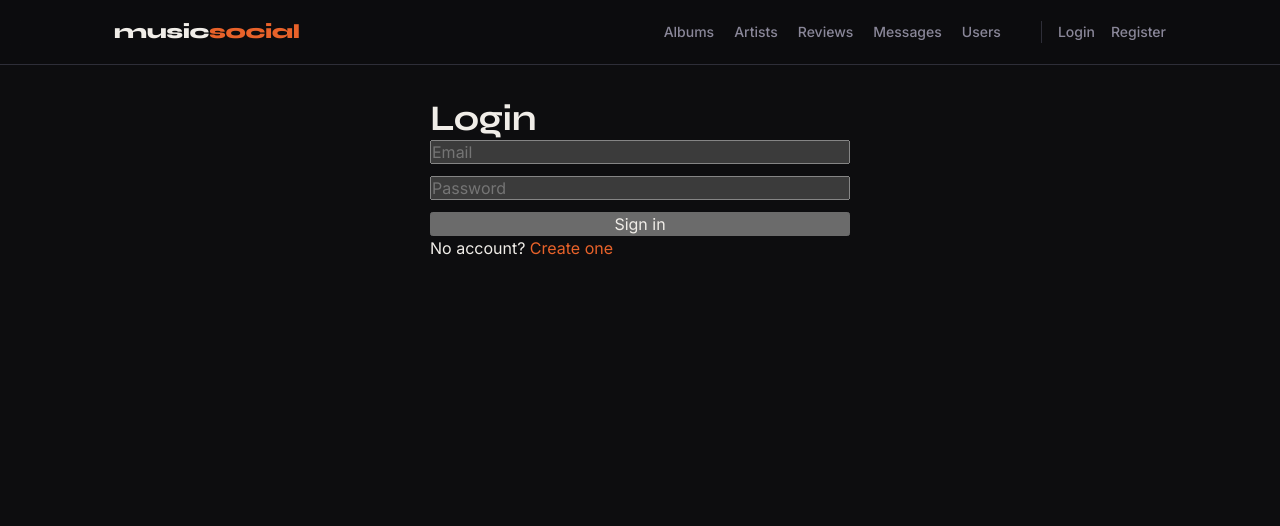
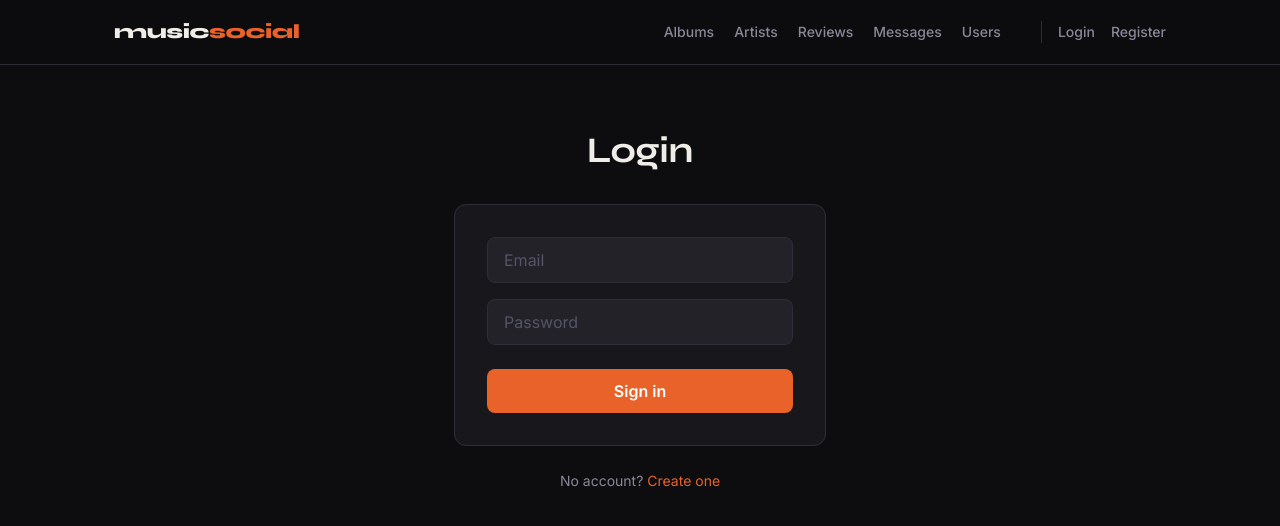
Before and after one commit to seggovia/music-social, a React (Vite) app in the folder frontend/: page /login in a window 1280 px wide. Shown: the top 526 px of the page. Built offline with nearby package versions, Linux system fonts and the light colour scheme; no server answers.

Commit message:
feat: style login and register pages with shared AuthForm module

```diff
--- /dev/null
+++ b/frontend/src/features/auth/components/AuthForm.module.css
@@ -0,0 +1,73 @@
+.wrapper {
+  max-width: 420px;
+  margin: var(--space-16) auto;
+  padding: 0 var(--space-6);
+}
+
+.title {
+  margin-bottom: var(--space-8);
+  text-align: center;
+}
+
+.form {
+  display: grid;
+  gap: var(--space-4);
+  background: var(--color-surface);
+  border: 1px solid var(--color-border);
+  border-radius: var(--radius-lg);
+  padding: var(--space-8);
+}
+
+.input {
+  background: var(--color-surface-2);
+  border: 1px solid var(--color-border);
+  color: var(--color-text);
+  padding: var(--space-3) var(--space-4);
+  border-radius: var(--radius-md);
+  font-size: var(--text-base);
+  transition: border-color var(--transition-fast);
+}
+
+.input::placeholder {
+  color: var(--color-text-subtle);
+}
+
+.input:focus {
+  outline: none;
+  border-color: var(--color-accent);
+  box-shadow: 0 0 0 3px var(--color-accent-glow);
+}
+
+.submitButton {
+  background: var(--color-accent);
+  color: #fff;
+  border: none;
+  padding: var(--space-3) var(--space-6);
+  border-radius: var(--radius-md);
+  font-weight: 600;
+  margin-top: var(--space-2);
+  transition: background var(--transition-fast);
+}
+
+.submitButton:hover {
+  background: var(--color-accent-dim);
+}
+
+.submitButton:disabled {
+  opacity: 0.6;
+  cursor: not-allowed;
+}
+
+.error {
+  color: var(--color-error);
+  font-size: var(--text-sm);
+  margin-top: var(--space-4);
+  text-align: center;
+}
+
+.footer {
+  margin-top: var(--space-6);
+  text-align: center;
+  color: var(--color-text-muted);
+  font-size: var(--text-sm);
+}
--- a/frontend/src/features/auth/pages/LoginPage.tsx
+++ b/frontend/src/features/auth/pages/LoginPage.tsx
@@ -2,6 +2,7 @@ import { useState, type FormEvent } from 'react';
 import { Link, useNavigate } from 'react-router-dom';
 import { useAuthStore } from '../stores/authStore';
 import { ROUTES } from '@/shared/lib/constants';
+import styles from '../components/AuthForm.module.css';
 
 export function LoginPage() {
   const navigate = useNavigate();
@@ -18,15 +19,31 @@ export function LoginPage() {
   }
 
   return (
-    <div style={{ maxWidth: 420, margin: '2rem auto' }}>
-      <h1>Login</h1>
-      <form onSubmit={handleSubmit} style={{ display: 'grid', gap: '0.75rem' }}>
-        <input type="email" placeholder="Email" value={email} onChange={(event) => setEmail(event.target.value)} required />
-        <input type="password" placeholder="Password" value={password} onChange={(event) => setPassword(event.target.value)} required />
-        <button type="submit" disabled={isLoading}>{isLoading ? 'Signing in...' : 'Sign in'}</button>
+    <div className={styles.wrapper}>
+      <h1 className={styles.title}>Login</h1>
+      <form onSubmit={handleSubmit} className={styles.form}>
+        <input
+          type="email"
+          placeholder="Email"
+          value={email}
+          onChange={(event) => setEmail(event.target.value)}
+          className={styles.input}
+          required
+        />
+        <input
+          type="password"
+          placeholder="Password"
+          value={password}
+          onChange={(event) => setPassword(event.target.value)}
+          className={styles.input}
+          required
+        />
+        <button type="submit" disabled={isLoading} className={styles.submitButton}>
+          {isLoading ? 'Signing in...' : 'Sign in'}
+        </button>
       </form>
-      {error ? <p role="alert">{error}</p> : null}
-      <p>
+      {error ? <p role="alert" className={styles.error}>{error}</p> : null}
+      <p className={styles.footer}>
         No account? <Link to={ROUTES.REGISTER}>Create one</Link>
       </p>
     </div>
--- a/frontend/src/features/auth/pages/RegisterPage.tsx
+++ b/frontend/src/features/auth/pages/RegisterPage.tsx
@@ -2,6 +2,7 @@ import { useState, type FormEvent } from 'react';
 import { Link, useNavigate } from 'react-router-dom';
 import { useAuthStore } from '../stores/authStore';
 import { ROUTES } from '@/shared/lib/constants';
+import styles from '../components/AuthForm.module.css';
 
 export function RegisterPage() {
   const navigate = useNavigate();
@@ -21,18 +22,52 @@ export function RegisterPage() {
   }
 
   return (
-    <div style={{ maxWidth: 420, margin: '2rem auto' }}>
-      <h1>Register</h1>
-      <form onSubmit={handleSubmit} style={{ display: 'grid', gap: '0.75rem' }}>
-        <input type="email" placeholder="Email" value={email} onChange={(event) => setEmail(event.target.value)} required />
-        <input type="password" placeholder="Password" value={password} onChange={(event) => setPassword(event.target.value)} required />
-        <input type="text" placeholder="Username" value={username} onChange={(event) => setUsername(event.target.value)} required />
-        <input type="text" placeholder="Display name" value={displayName} onChange={(event) => setDisplayName(event.target.value)} />
-        <textarea placeholder="Bio" value={bio} onChange={(event) => setBio(event.target.value)} />
-        <button type="submit" disabled={isLoading}>{isLoading ? 'Creating account...' : 'Create account'}</button>
+    <div className={styles.wrapper}>
+      <h1 className={styles.title}>Register</h1>
+      <form onSubmit={handleSubmit} className={styles.form}>
+        <input
+          type="email"
+          placeholder="Email"
+          value={email}
+          onChange={(event) => setEmail(event.target.value)}
+          className={styles.input}
+          required
+        />
+        <input
+          type="password"
+          placeholder="Password"
+          value={password}
+          onChange={(event) => setPassword(event.target.value)}
+          className={styles.input}
+          required
+        />
+        <input
+          type="text"
+          placeholder="Username"
+          value={username}
+          onChange={(event) => setUsername(event.target.value)}
+          className={styles.input}
+          required
+        />
+        <input
+          type="text"
+          placeholder="Display name"
+          value={displayName}
+          onChange={(event) => setDisplayName(event.target.value)}
+          className={styles.input}
+        />
+        <textarea
+          placeholder="Bio"
+          value={bio}
+          onChange={(event) => setBio(event.target.value)}
+          className={styles.input}
+        />
+        <button type="submit" disabled={isLoading} className={styles.submitButton}>
+          {isLoading ? 'Creating account...' : 'Create account'}
+        </button>
       </form>
-      {error ? <p role="alert">{error}</p> : null}
-      <p>
+      {error ? <p role="alert" className={styles.error}>{error}</p> : null}
+      <p className={styles.footer}>
         Already have one? <Link to={ROUTES.LOGIN}>Sign in</Link>
       </p>
     </div>
```
